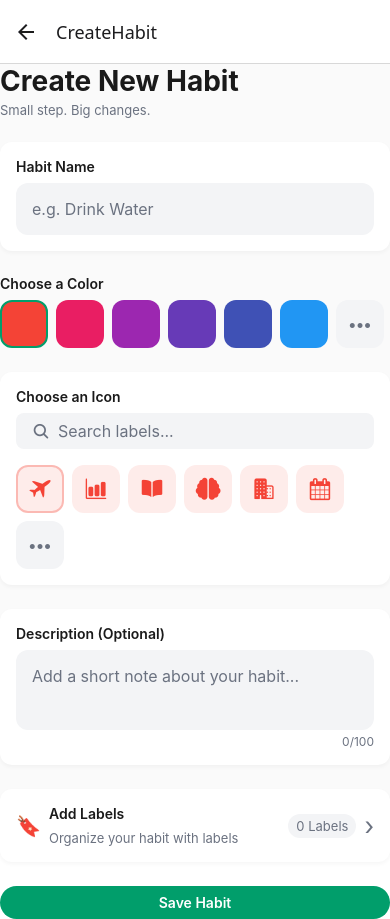
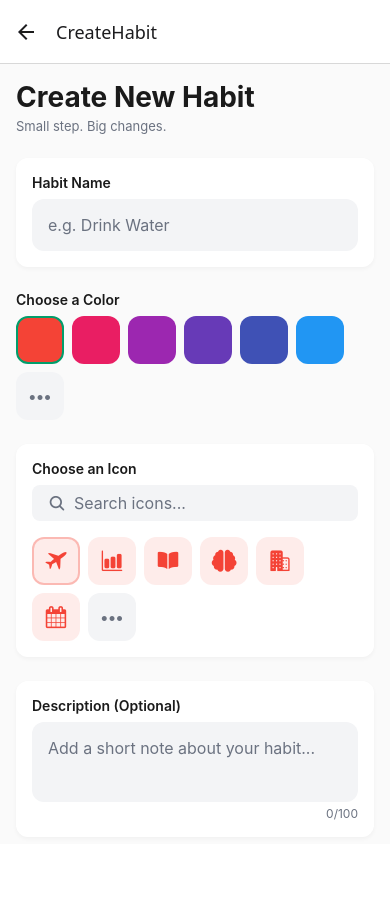
Before and after one commit to pritiCN/habit, a React Native app: screen /CreateHabit in a window 390 px wide. After the commit the page ends 844 px from the top, so only its background shows below. Built offline with nearby package versions, Linux system fonts and the light colour scheme.

Commit message:
fit on mobile

```diff
--- a/App.tsx
+++ b/App.tsx
@@ -1,6 +1,7 @@
 import React from 'react';
 import { createNativeStackNavigator } from '@react-navigation/native-stack';
 import { NavigationContainer } from '@react-navigation/native';
+import { SafeAreaProvider } from 'react-native-safe-area-context';
 import HomeScreen from './src/screens/HomeScreen';
 import CreateHabitScreen from './src/screens/CreateHabitScreen';
 import type { RootStackParamList } from './src/types/navigation';
@@ -11,6 +12,7 @@ const Stack = createNativeStackNavigator<RootStackParamList>();
 
 export default function App() {
   return (
+    <SafeAreaProvider>
       <HabitsProvider>
         <NavigationContainer>
           <Stack.Navigator>
@@ -20,5 +22,6 @@ export default function App() {
           </Stack.Navigator>
         </NavigationContainer>
       </HabitsProvider>
+    </SafeAreaProvider>
   );
 }
--- a/src/components/IconField.tsx
+++ b/src/components/IconField.tsx
@@ -36,7 +36,7 @@ const IconField = ({panalStyle, selectedIcon, onSelect, selectedColor}: {
               <Ionicons name="search" size={18} color={colors.textMuted} />
               <TextInput
                 style={inputStyles.searchInput}
-                placeholder='Search labels...'
+                placeholder='Search icons...'
                 placeholderTextColor={colors.textMuted}
                 value={search}
                 onChangeText={setSearch}
--- a/src/components/LabelForm.tsx
+++ b/src/components/LabelForm.tsx
@@ -19,7 +19,6 @@ const LabelForm = ({onCancel}: {
     const [selectedColor, setSelectedColor] = useState(editingLabel?.colorId ?? ColorsSet[0].id)
     const [selectedIcon, setSeletedIcon] = useState(editingLabel?.icon ?? IconsSet[0].id)
     const [name, setName] = useState(editingLabel?.name ?? '')
-    console.log(editingLabel);
 
     const handleSave = () => {
         const trimming = name.trim();
@@ -78,7 +77,7 @@ const LabelForm = ({onCancel}: {
                 selectedColor={selectedColor}
             />
             <TouchableOpacity style={common.button} onPress={handleSave}>
-                <Text style={common.buttonText}>Save label</Text>
+                <Text style={common.buttonText}>{editingLabel ? 'Update label' : 'Save label'}</Text>
             </TouchableOpacity>
         </View>
     )
--- a/src/components/LabelPickerModal.tsx
+++ b/src/components/LabelPickerModal.tsx
@@ -1,5 +1,5 @@
 import React, { useEffect, useState } from 'react'
-import { Modal, Text, TextInput, TouchableOpacity, View } from 'react-native'
+import { Modal, ScrollView, Text, TextInput, TouchableOpacity, View } from 'react-native'
 import Ionicons from 'react-native-vector-icons/Ionicons'
 import { common } from '../styles/common'
 import { colors } from '../styles/theme'
@@ -10,6 +10,7 @@ import { useHabits } from '../context/HabitsContext'
 import LabelForm from './LabelForm'
 import { useLabel } from '../context/LabelContext'
 import LabelActionPopup from './LabelActionPopup'
+import { useSafeAreaInsets } from 'react-native-safe-area-context'
 
 const LabelPickerModal = ({onClose, onDone, selectedLabels} : {
   onClose: ()=> void,
@@ -21,6 +22,7 @@ const LabelPickerModal = ({onClose, onDone, selectedLabels} : {
   const [actionLabel, SetActionLabel] = useState('')
   const {getColor} = useHabits();
   const {searchLabels, setSelectedIds, toggleLabel, selectedIds, startEditing} = useLabel();
+  const insets = useSafeAreaInsets()
 
   useEffect(() => {
     setSelectedIds(selectedLabels)
@@ -44,9 +46,13 @@ const LabelPickerModal = ({onClose, onDone, selectedLabels} : {
       transparent={true}
       onRequestClose={onClose}
     >
-      <View style={styles.overlay}>
+      <View style={[styles.overlay, { paddingBottom: insets.bottom, paddingTop: insets.top }]}>
         <View style={[common.panel, styles.sheet]}>
             <View style={styles.handle} />
+            <ScrollView
+              showsVerticalScrollIndicator={false}
+              keyboardShouldPersistTaps="handled"
+            >
             {
               mode === 'create' ? (
                 <LabelForm
@@ -118,6 +124,7 @@ const LabelPickerModal = ({onClose, onDone, selectedLabels} : {
                 </>
               )
             }
+            </ScrollView>
         </View>
 
         {
--- a/src/screens/CreateHabitScreen.tsx
+++ b/src/screens/CreateHabitScreen.tsx
@@ -1,5 +1,5 @@
 import React from 'react'
-import { Text, View, SafeAreaView } from 'react-native'
+import { Text, View, SafeAreaView, ScrollView } from 'react-native'
 import { common } from '../styles/common'
 import { styles } from '../styles/form.styles'
 import { NativeStackScreenProps } from '@react-navigation/native-stack'
@@ -12,7 +12,11 @@ type Props = NativeStackScreenProps<RootStackParamList, 'CreateHabit'>;
 const CreateHabitScreen = ({navigation}: Props) => {
   const {addHabit} = useHabits();
   return (
-    <SafeAreaView style={[common.screen, styles.container]}>
+    <SafeAreaView style={common.screen}>
+      <ScrollView
+        contentContainerStyle={styles.container}
+        keyboardShouldPersistTaps="handled"
+      >
         <View style={styles.header}>
           <Text style={[common.title, styles.title]}>Create New Habit</Text>
           <Text style={[common.subtitle, styles.subtitle]}>Small step. Big changes.</Text>
@@ -21,7 +25,8 @@ const CreateHabitScreen = ({navigation}: Props) => {
         <HabitForm onSave={(habit) => {
           addHabit(habit)
           navigation.goBack();
-      }}  />
+        }} />
+      </ScrollView>
     </SafeAreaView>
   )
 }
--- a/src/screens/EditHabitScreen.tsx
+++ b/src/screens/EditHabitScreen.tsx
@@ -1,5 +1,5 @@
 import React from 'react'
-import { Alert, Platform, SafeAreaView, Text, View } from 'react-native'
+import { Alert, Platform, SafeAreaView, ScrollView, Text, View } from 'react-native'
 import { common } from '../styles/common'
 import { styles } from '../styles/form.styles'
 import { NativeStackScreenProps } from '@react-navigation/native-stack'
@@ -48,7 +48,11 @@ const EditHabitScreen = ({ navigation, route }: Props) => {
   }
 
   return (
-    <SafeAreaView style={[common.screen, styles.container]}>
+    <SafeAreaView style={common.screen}>
+      <ScrollView
+        contentContainerStyle={styles.container}
+        keyboardShouldPersistTaps="handled"
+      >
         <View style={styles.header}>
           <Text style={[common.title, styles.title]}>Edit Habit</Text>
           <Text style={[common.subtitle, styles.subtitle]}>Update or remove this habit.</Text>
@@ -62,6 +66,7 @@ const EditHabitScreen = ({ navigation, route }: Props) => {
           }}
           secondaryAction={{ label: 'Delete', onPress: handleDelete }}
         />
+      </ScrollView>
     </SafeAreaView>
   )
 }
--- a/src/styles/LabelPickerModal.styles.ts
+++ b/src/styles/LabelPickerModal.styles.ts
@@ -9,6 +9,7 @@ export const styles = StyleSheet.create({
   },
   sheet: {
     margin: spacing.md,
+    maxHeight: '90%',
   },
   handle: {
     width: 40,
--- a/src/styles/form.styles.ts
+++ b/src/styles/form.styles.ts
@@ -4,6 +4,7 @@ import { spacing, colors, radius } from './theme';
 export const styles = StyleSheet.create({
   container: {
     padding: spacing.md,
+    paddingBottom: spacing.lg * 2,
   },
   header: {
     marginBottom: spacing.lg,
```
Also changed, not shown: 1 other file (tests, documents, lock files or other folders). Lines whose indentation alone changed are shown as unchanged.
